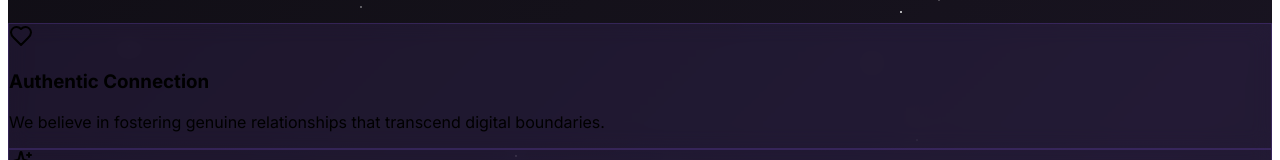
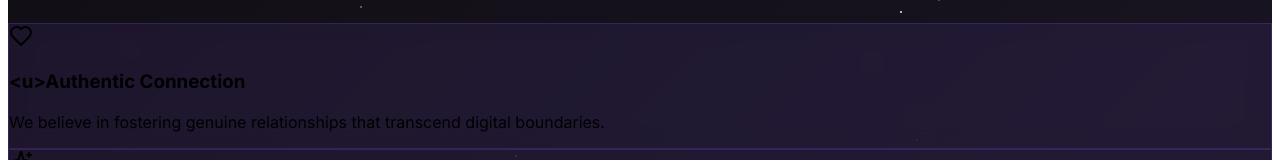
Before and after one commit to KKumarPro/GlimmerNotes, a React (Vite) app in the folder client/: page /about in a window 1280 px wide. Shown: the part 486-646 px from the top of the page. Built offline with nearby package versions, Linux system fonts and the light colour scheme; no server answers; a web font is replaced by a local one.

Commit message:
Small bugs resolve

```diff
--- a/client/src/pages/about.tsx
+++ b/client/src/pages/about.tsx
@@ -20,7 +20,7 @@ export default function About() {
   const values = [
     {
       icon: <Heart className="w-8 h-8" />,
-      title: "Authentic Connection",
+      title: "<u>Authentic Connection",
       description: "We believe in fostering genuine relationships that transcend digital boundaries."
     },
     {
```
